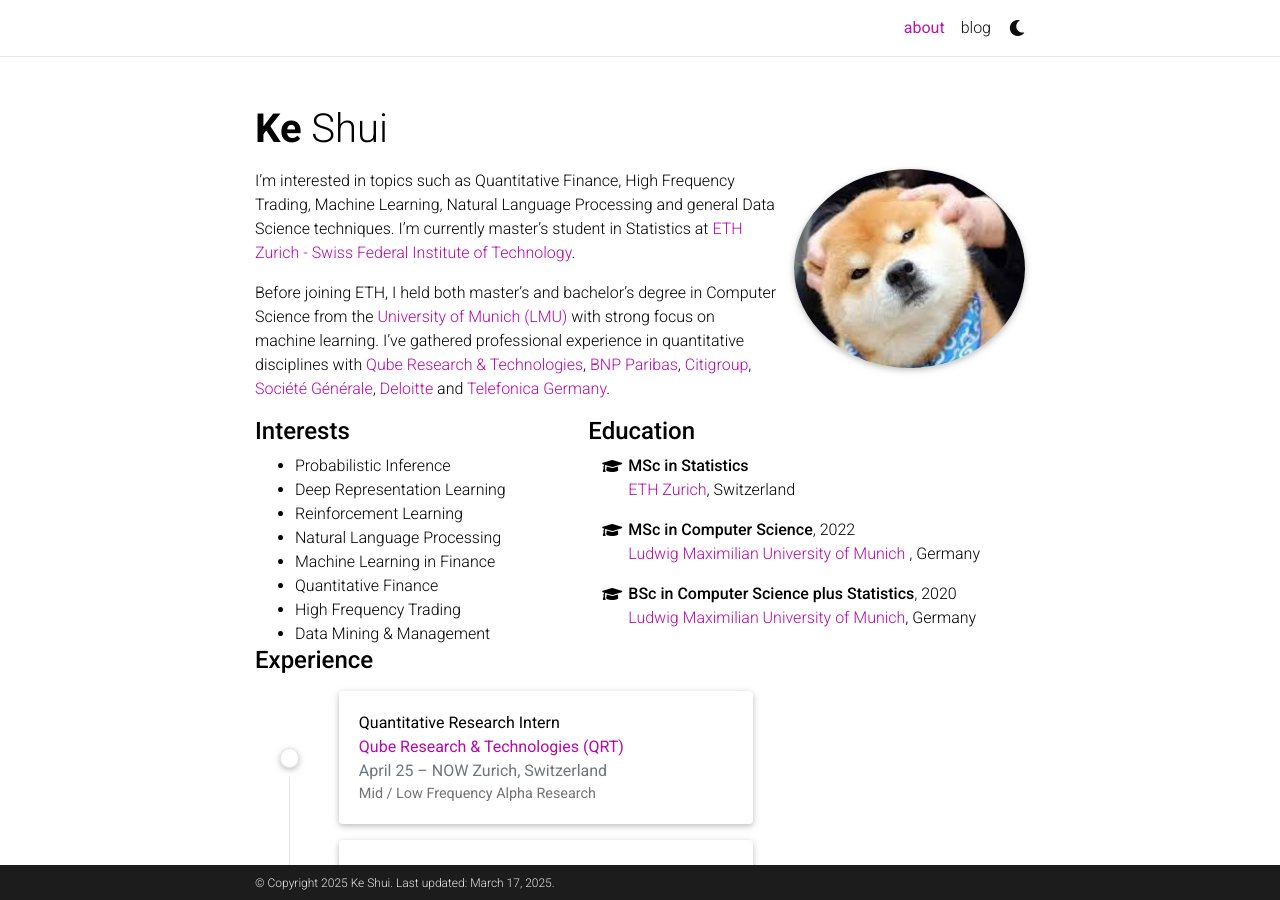
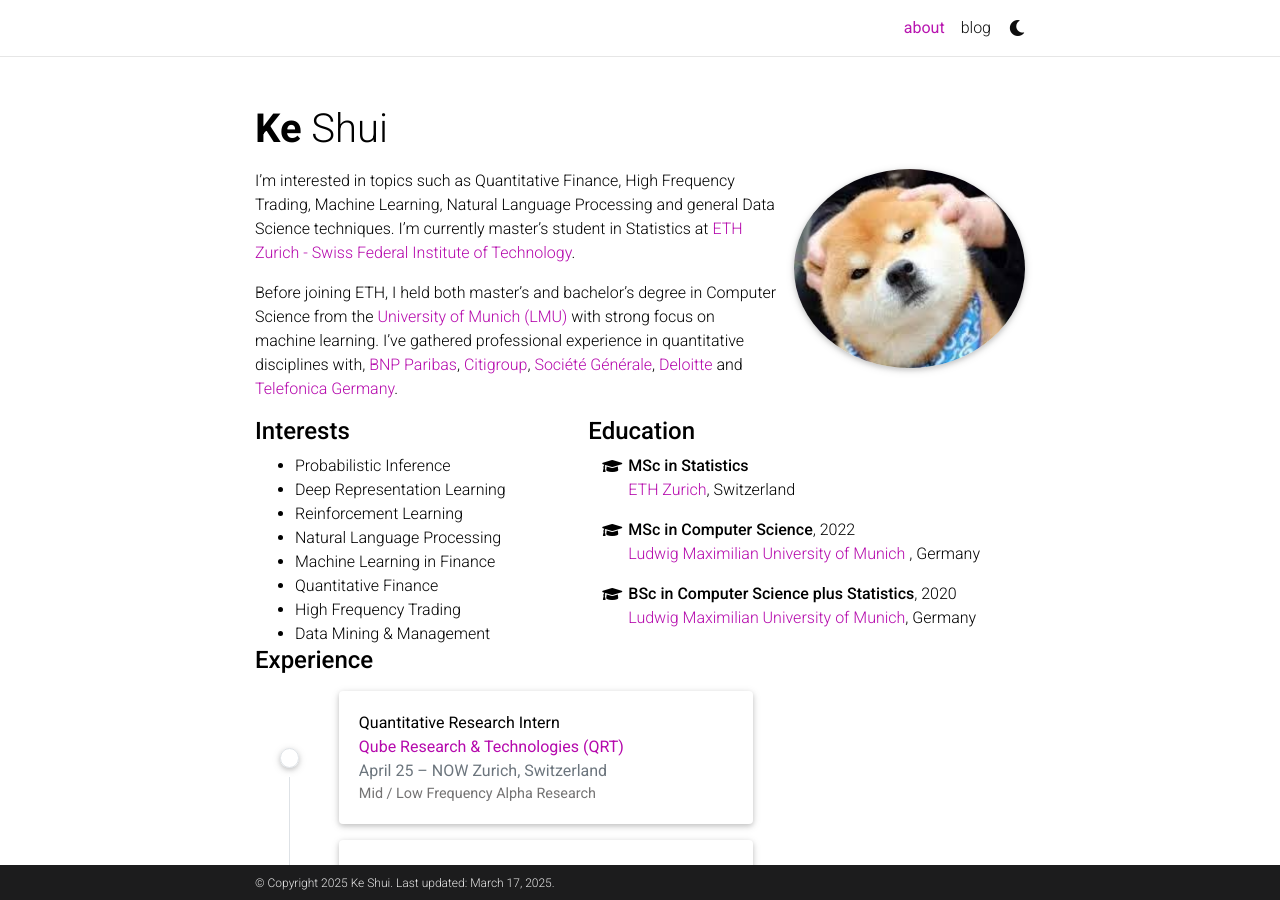
Before and after one commit to KShui/KShui.github.io, a Jekyll site: the page built from _pages/about.md, in a window 1280 px wide and 900 px high. Built offline with Jekyll 4.4.1, drawn with Linux system fonts in a browser that asks for light colours; full-size pictures stand in for the smaller copies a plugin makes; comment, search, counter and statistics services are not loaded; a style sheet for code colours, icons or effects is not loaded.

Commit message:
Update about.md

```diff
--- a/_pages/about.md
+++ b/_pages/about.md
@@ -15,7 +15,7 @@
 ---
 I'm interested in topics such as Quantitative Finance, High Frequency Trading, Machine Learning, Natural Language Processing and general Data Science techniques. I'm currently master's student in Statistics at [ETH Zurich - Swiss Federal Institute of Technology](https://ethz.ch/en.html).
 
-Before joining ETH, I held both master's and bachelor's degree in Computer Science from the [University of Munich (LMU)](https://www.lmu.de/en/index.html) with strong focus on machine learning. I've gathered professional experience in quantitative disciplines with [Qube Research & Technologies](https://www.qube-rt.com/), [BNP Paribas](https://cib.bnpparibas/), [Citigroup](https://de.citifirst.com/en-de/), [Société Générale](https://wholesale.banking.societegenerale.com/en/solutions/markets/equities/), [Deloitte](https://www2.deloitte.com/de/de/pages/finance/topics/center-for-process-bionics.html) and [Telefonica Germany](https://www.telefonica.de/home-corporate-en.html).
+Before joining ETH, I held both master's and bachelor's degree in Computer Science from the [University of Munich (LMU)](https://www.lmu.de/en/index.html) with strong focus on machine learning. I've gathered professional experience in quantitative disciplines with, [BNP Paribas](https://cib.bnpparibas/), [Citigroup](https://de.citifirst.com/en-de/), [Société Générale](https://wholesale.banking.societegenerale.com/en/solutions/markets/equities/), [Deloitte](https://www2.deloitte.com/de/de/pages/finance/topics/center-for-process-bionics.html) and [Telefonica Germany](https://www.telefonica.de/home-corporate-en.html).
 
 <div class="row">
   <div class="col-md-5">
```
